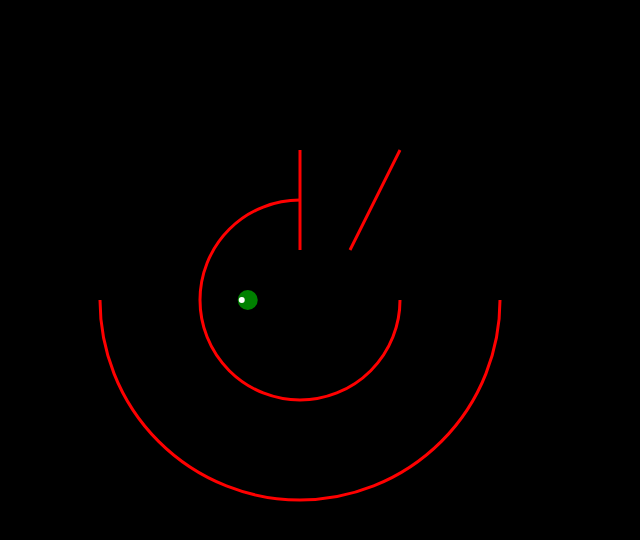
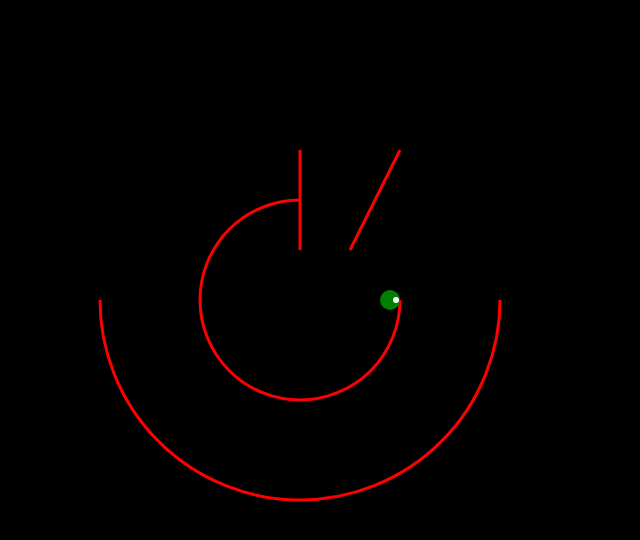
Before and after one commit to jaredly/labyrinth, a React (Vite) app: page / in a window 1280 px wide. Shown: the top 540 px of the page, without its empty margins (0-640 px from the left). Built offline with nearby package versions, Linux system fonts and the light colour scheme.

Commit message:
ok lets slide along walls. thats great

```diff
--- a/src/Game.tsx
+++ b/src/Game.tsx
@@ -39,7 +39,11 @@ const initialState: () => State = (): State => ({
     ],
 });
 
-export type Action = { type: 'tick'; ts: number; turn?: 'left' | 'right' };
+export type Action =
+    | { type: 'tick'; ts: number; turn?: 'left' | 'right' }
+    | {
+          type: 'stop/start';
+      };
 
 const limit = (n: number, min: number, max: number) =>
     Math.max(min, Math.min(max, n));
@@ -47,14 +51,30 @@ const limit = (n: number, min: number, max: number) =>
 const loop = (n: number, min: number, max: number) =>
     n < min ? max : n > max ? min : n;
 
+const tweak = {
+    slow: 0.98,
+    fast: 1.07,
+    // slow: 0.98,
+    // fast: 1.07,
+    turn: 0.03,
+    min: 0.7,
+    // min: 0.1,
+    limit: 0.5,
+};
+
 export const tick = (
     state: State,
     action: Extract<Action, { type: 'tick' }>,
 ): State => {
     const heading =
         state.heading +
-        (action.turn === 'left' ? -1 : action.turn === 'right' ? 1 : 0) * 0.03;
-    const mod = limit(state.mod * (action.turn ? 0.98 : 1.07), 0.1, 1.0);
+        (action.turn === 'left' ? -1 : action.turn === 'right' ? 1 : 0) *
+            tweak.turn;
+    const mod = limit(
+        state.mod * (action.turn ? tweak.slow : tweak.fast),
+        tweak.min,
+        1.0,
+    );
     const pos = {
         x: loop(
             Math.cos(heading) * (state.speed * mod) + state.pos.x,
@@ -218,6 +238,9 @@ const bounce = (state: State): State => {
                 closest[0].overlap / 30,
             ),
         };
+        // Slide along! gotta
+        state.pos = push(state.pos, closest[0].direction, closest[0].overlap);
+        state.speed = tweak.limit;
         // console.log(closest);
     }
     return state;
@@ -227,6 +250,8 @@ const reducer = (state: State, action: Action) => {
     switch (action.type) {
         case 'tick':
             return tick(state, action);
+        case 'stop/start':
+            return { ...state, speed: state.speed ? 0 : 0.5 };
     }
 };
 
@@ -270,6 +295,9 @@ export const Game = () => {
             }
             if (evt.key === 'ArrowRight') {
                 key.current = 'right';
+            }
+            if (evt.key === ' ') {
+                dispatch({ type: 'stop/start' });
             }
         };
         const ufn = (evt: KeyboardEvent) => {
```
